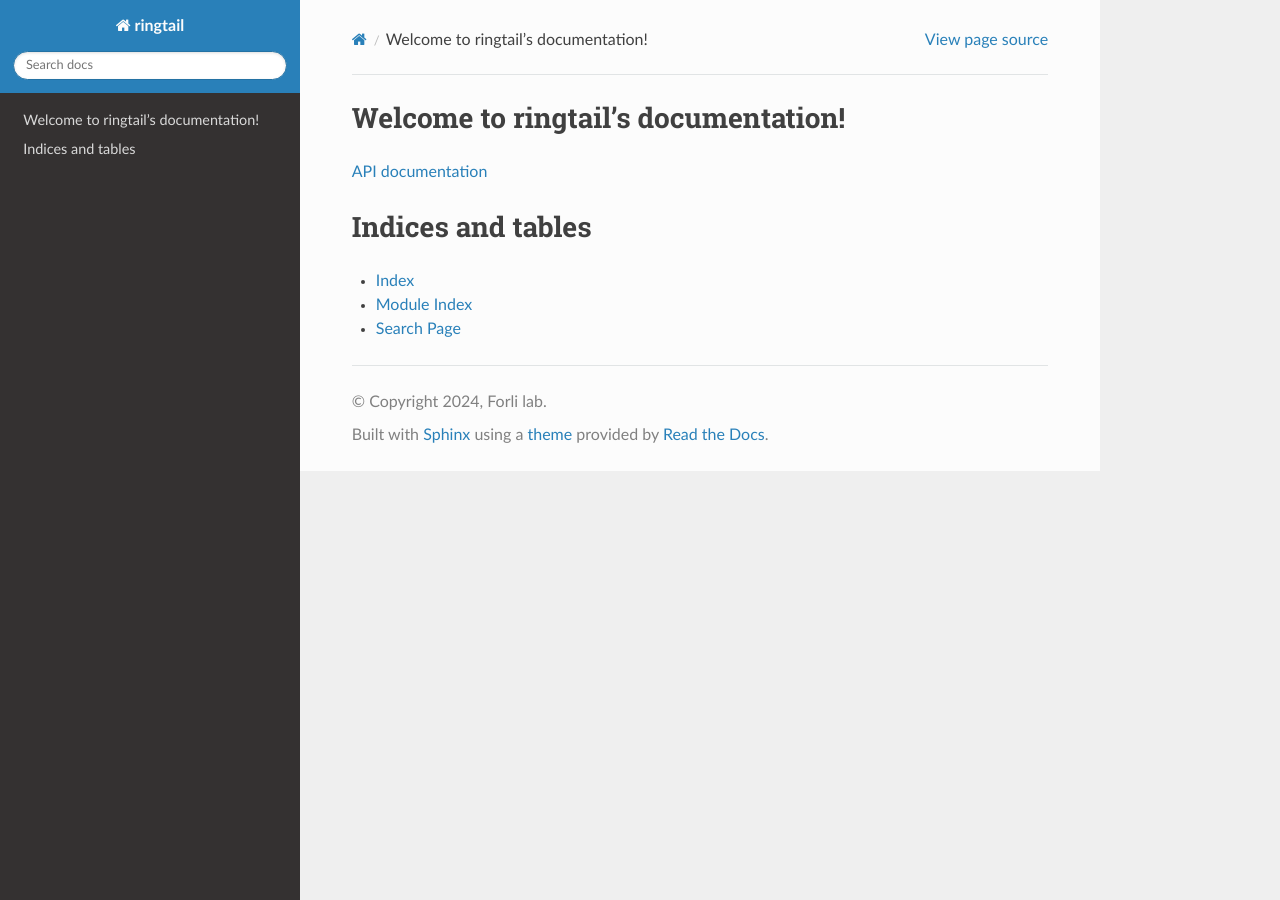
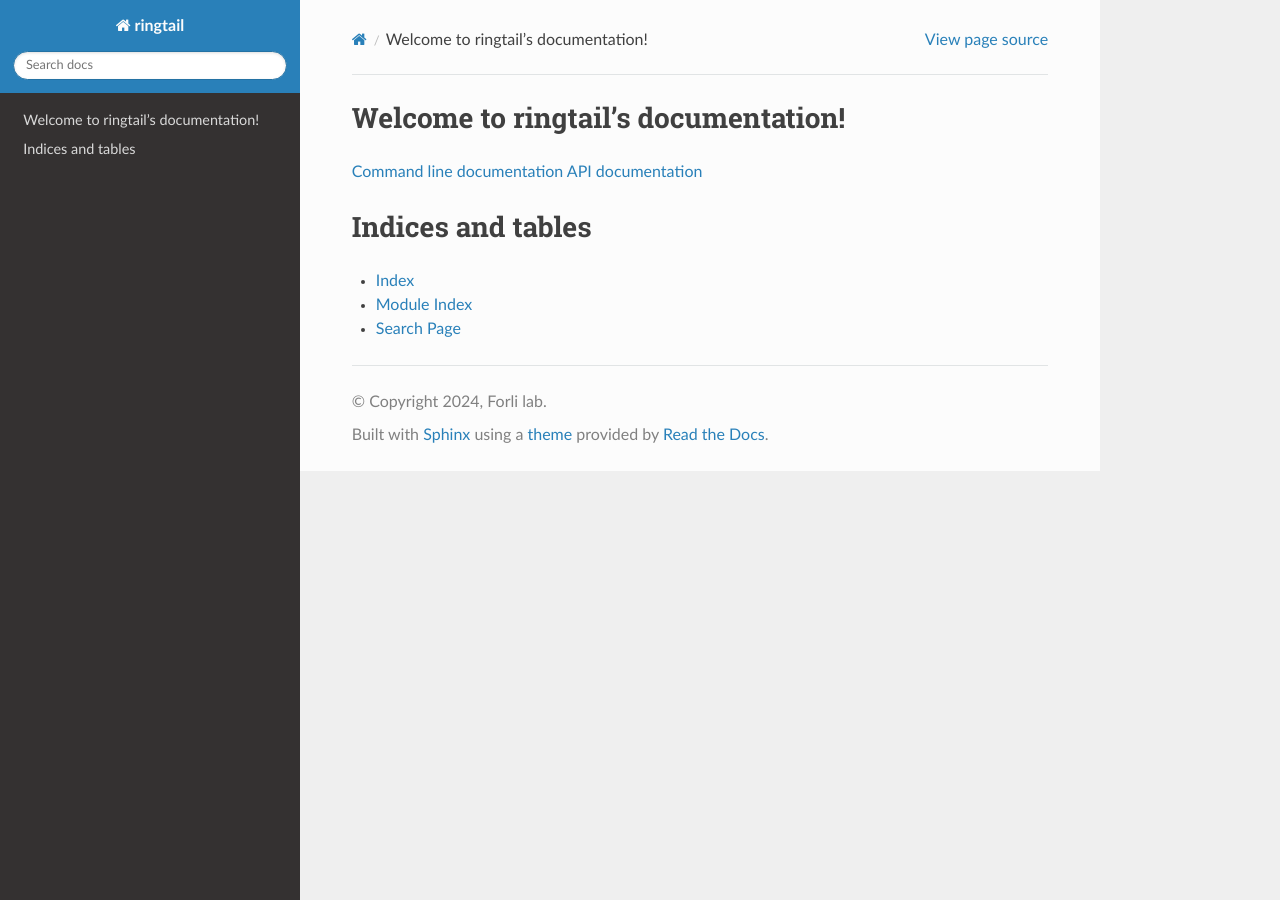
Before and after one commit to forlilab/Ringtail, a Sphinx documentation site: the page built from docs/source/index.rst, in a window 1280 px wide. Built offline with Sphinx 7.4.7 and the Read the Docs theme 2.0.0, drawn with Linux system fonts in a browser that asks for light colours.

Commit message:
added formatting for codeblocks

```diff
--- a/docs/source/conf.py
+++ b/docs/source/conf.py
@@ -27,6 +27,7 @@ extensions = [
 templates_path = ['_templates']
 exclude_patterns = []
 
+pygments_style = 'sphinx'
 
 
 # -- Options for HTML output -------------------------------------------------
--- a/docs/source/index.rst
+++ b/docs/source/index.rst
@@ -5,8 +5,9 @@
 
 Welcome to ringtail's documentation!
 ====================================
+:doc:`Command line documentation<cmdline>`
+:doc:`API documentation<api>`
 
-:doc:`API documentation<api>`
 
 Indices and tables
 ==================
```
